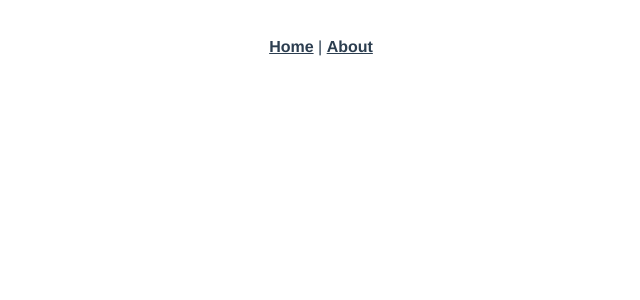
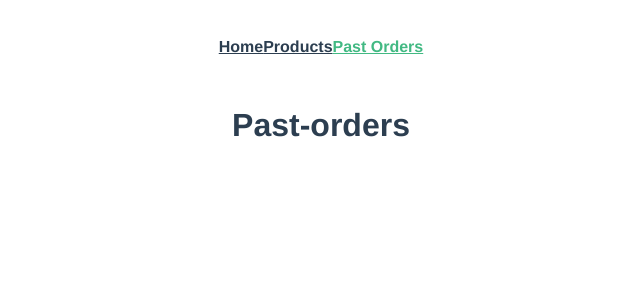
Before and after one commit to MagnusCurse/front-end-learning, a Vue app in the folder product-and-cart/: page /past-orders in a window 1280 px wide. Before the commit this address had no page. Shown: the top 300 px of the page, without its empty margins (319-959 px from the left). Built offline with nearby package versions, Linux system fonts and the light colour scheme; the HTML template or start-up script is replaced by a standard one.

Commit message:
products and pastorders .vue

```diff
--- a/product-and-cart/src/App.vue
+++ b/product-and-cart/src/App.vue
@@ -1,8 +1,26 @@
 <template>
-  <nav>
-    <router-link to="/">Home</router-link> |
-    <router-link to="/about">About</router-link>
-  </nav>
+  <header class="top-bar spread">
+    <nav class="top-bar-nav">
+      <router-link to="/" class="top-bar-link">
+        <i class="icofont-spoon-and-fork"></i>
+        <span>Home</span>
+      </router-link>
+      <!-- router products -->
+      <router-link to="/products" class="top-bar-link">
+        <span>Products</span>
+      </router-link>
+      <!-- router past-orders -->
+      <router-link to="/past-orders" class="top-bar-link">
+        <span>Past Orders</span>
+      </router-link>
+    </nav>
+
+    <!-- <router-link @click="toggleSideBar" class="top-bar-cart-link">
+      <i class="icofont-cart-alt icofont-1x"></i>
+      <span>Cart ( {{ cartItemsQuantity() }} )</span>
+    </router-link> -->
+
+  </header>
   <router-view/>
 </template>
 
--- a/product-and-cart/src/router/index.js
+++ b/product-and-cart/src/router/index.js
@@ -8,13 +8,23 @@ const routes = [
     component: HomeView
   },
   {
-    path: '/about',
-    name: 'about',
-    // route level code-splitting
-    // this generates a separate chunk (about.[hash].js) for this route
-    // which is lazy-loaded when the route is visited.
-    component: () => import(/* webpackChunkName: "about" */ '../views/AboutView.vue')
+    path: '/products',
+    name: 'Products',
+    component: () => import(/* webpackChunkName: "about" */ '../views/Products.vue')
+  },
+  {
+    path: '/past-orders',
+    name: 'Past-orders',
+    component: () => import(/* webpackChunkName: "about" */ '../views/Past-orders.vue')
   }
+  // {
+  //   path: '/about',
+  //   name: 'about',
+  //   // route level code-splitting
+  //   // this generates a separate chunk (about.[hash].js) for this route
+  //   // which is lazy-loaded when the route is visited.
+  //   component: () => import(/* webpackChunkName: "about" */ '../views/AboutView.vue')
+  // }
 ]
 
 const router = createRouter({
--- /dev/null
+++ b/product-and-cart/src/views/Past-orders.vue
@@ -0,0 +1,8 @@
+<template>
+    <h1> Past-orders </h1>
+</template>
+
+<script>
+
+
+</script>
--- /dev/null
+++ b/product-and-cart/src/views/Products.vue
@@ -0,0 +1,8 @@
+<template>
+    <h1> Products </h1>
+</template>
+
+<script>
+
+
+</script>
```
